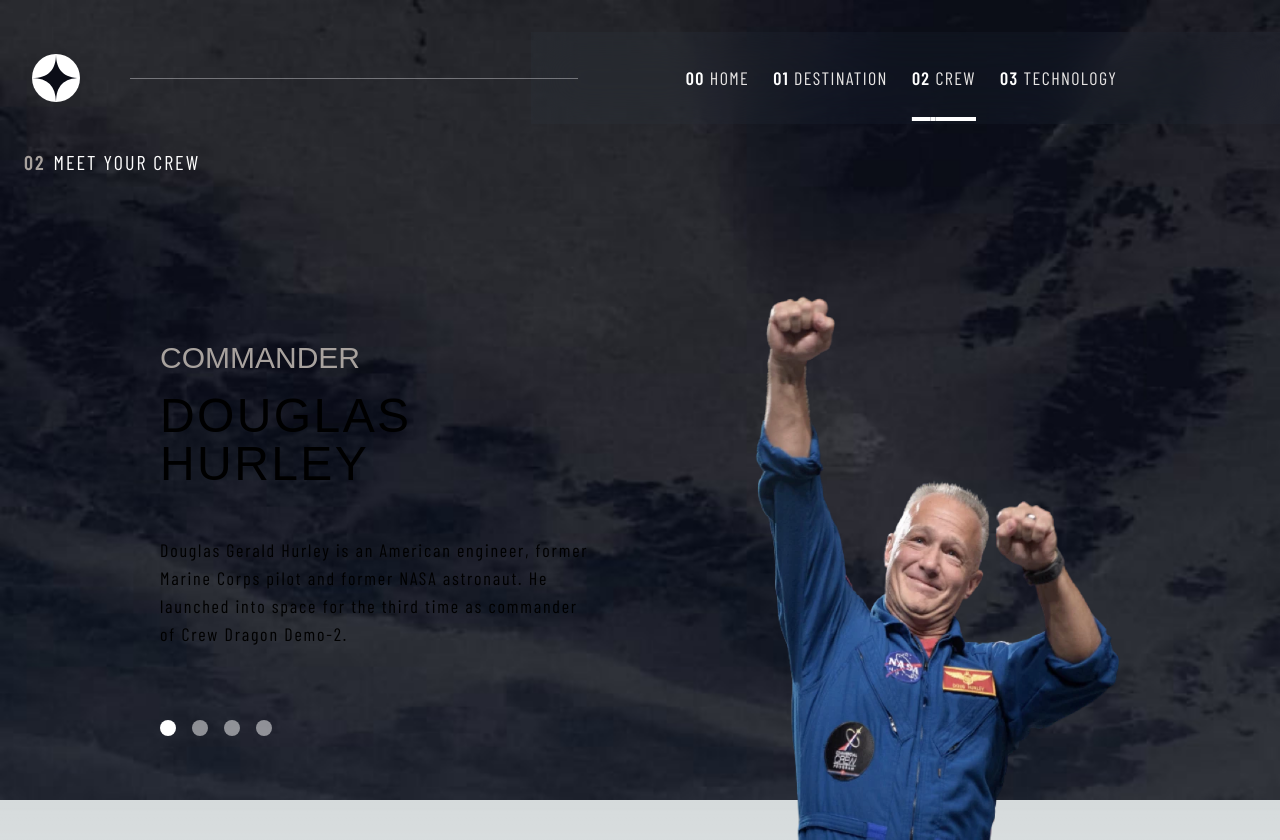
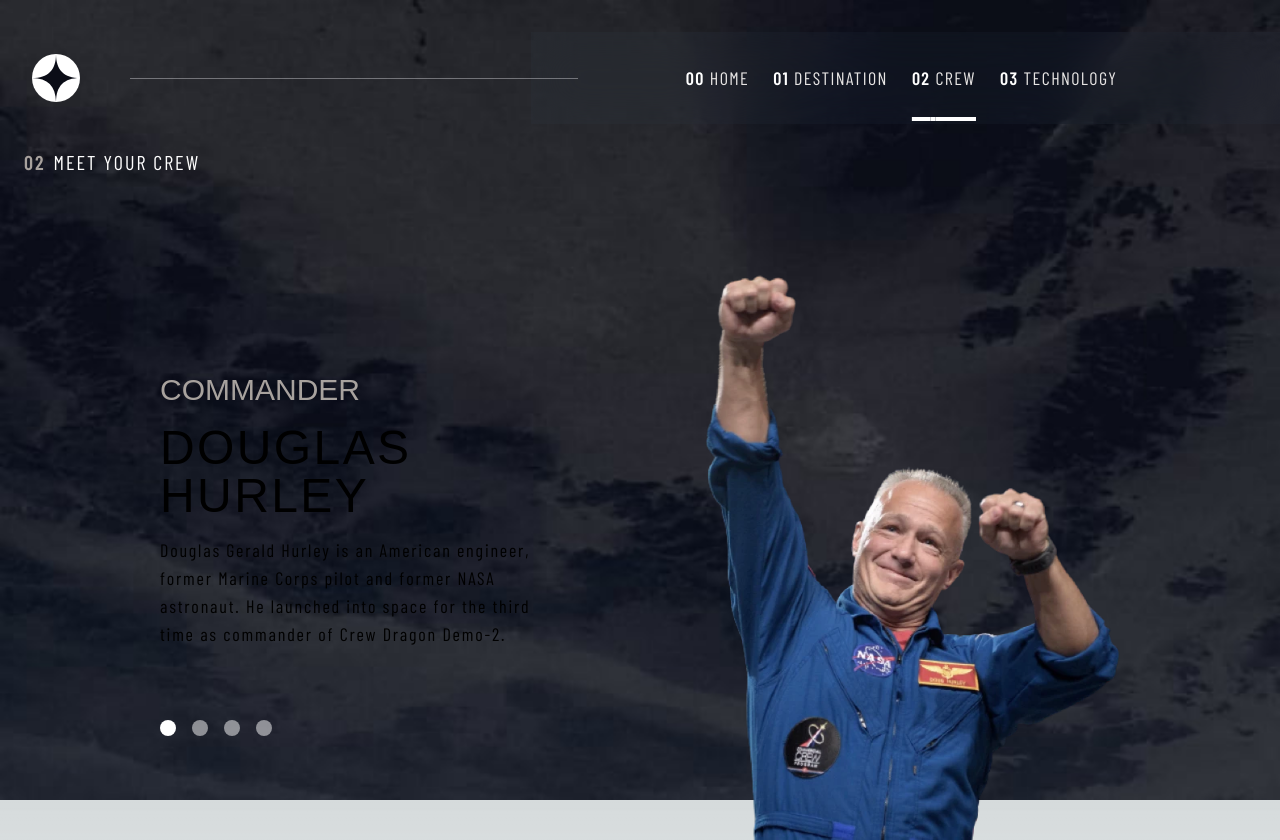
Before and after one commit to ferutizi/space-tourism, a Next.js app: page /crew in a window 1280 px wide. Built offline with nearby package versions, Linux system fonts and the light colour scheme; a web font is replaced by a local one.

Commit message:
fixed image and details text in crew page

```diff
--- a/src/app/crew/page.tsx
+++ b/src/app/crew/page.tsx
@@ -37,29 +37,13 @@
 
   const DetailsComponent = (): JSX.Element => {
     return (
-      <>
+      <div>
         <div className='flex flex-col gap-1 md:gap-2 lg:gap-4'>
           <p className='font-bell text-stone-400 text-lg md:text-2xl lg:text-3xl'>{currentMember.role.toUpperCase()}</p>
           <h1 className='font-bell text-2xl tracking-wider mb-4 md:text-4xl lg:text-5xl'>{currentMember.name.toUpperCase()}</h1>
         </div>
         <p className='alter-font font-thin mb-8 tracking-widest md:px-20 lg:px-0 max-w-xl lg:max-w-md lg:text-lg'>{currentMember.bio}</p>
-      </>
-    )
-  }
-
-  const ImageComponent = (): JSX.Element => {
-    return (
-      <>
-        <div className='flex flex-col items-center'>
-          <img
-            className='h-52 mt-8 md:h-100'
-            src={`/assets/images/crew/image-${normalizedName}.webp`}
-            alt={currentMember.name}
-            title={currentMember.name}
-            />
-          <hr className='w-full opacity-40 lg:hidden'></hr>
-        </div>
-      </>
+      </div>
     )
   }
 
@@ -68,8 +52,16 @@
       <Header />
       <Subtitle />
       <article className='page-h flex flex-col items-center justify-start text-center pb-4 px-6 md:flex-col-reverse md:justify-between md:pb-0 md:pt-6 page-h-tablet lg:flex-row-reverse lg:px-40 page-h-desktop lg:items-end lg:justify-center lg:gap-40'>
-        <ImageComponent />
-        {currentWidth <= 1024
+        <div className='flex flex-col items-center'>
+          <img
+            className='h-52 mt-8 md:h-96 lg:h-full'
+            src={`/assets/images/crew/image-${normalizedName}.webp`}
+            alt={currentMember.name}
+            title={currentMember.name}
+            />
+          <hr className='w-full opacity-40 lg:hidden'></hr>
+        </div>
+        {currentWidth < 1024
           ? <>
               <NavComponent />
               <DetailsComponent />
```
